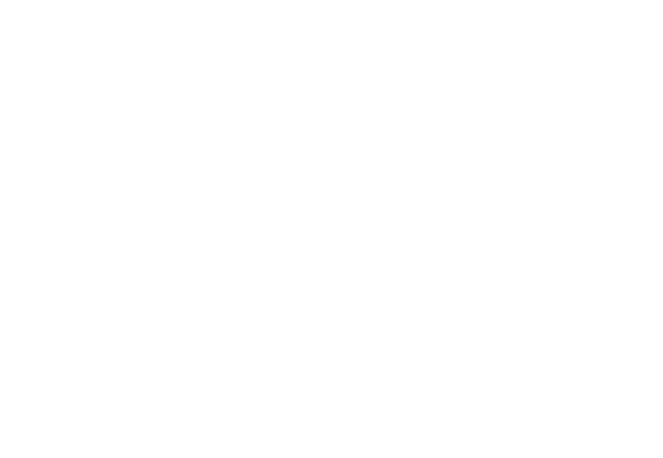
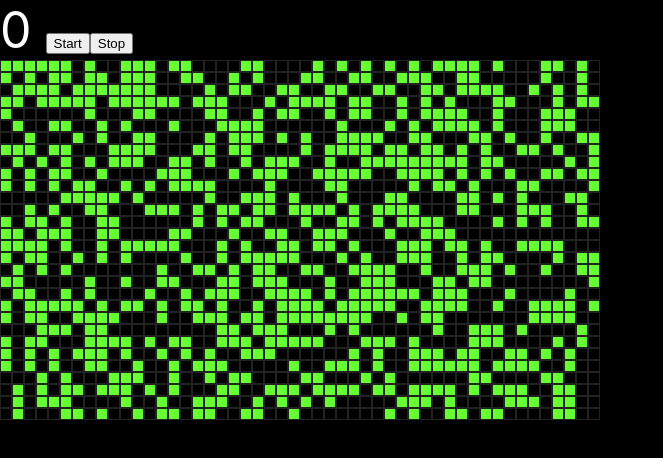
Before and after one commit to hinsxd/react-gameoflife, a React (Create React App) app: page / in a window 1280 px wide. Shown: the top 458 px of the page, without its empty margins (0-663 px from the left). Built offline with nearby package versions, Linux system fonts and the light colour scheme.

Commit message:
Grow logic, basic style, Click handler

```diff
--- a/package.json
+++ b/package.json
@@ -10,9 +10,12 @@
     "@types/node": "^12.0.0",
     "@types/react": "^16.9.0",
     "@types/react-dom": "^16.9.0",
+    "@types/styled-components": "^4.4.2",
+    "immer": "^5.2.1",
     "react": "^16.12.0",
     "react-dom": "^16.12.0",
     "react-scripts": "3.3.0",
+    "styled-components": "^5.0.0",
     "typescript": "~3.7.2"
   },
   "scripts": {
--- a/src/App.tsx
+++ b/src/App.tsx
@@ -1,7 +1,162 @@
-import React from 'react';
+import React, { useReducer, Reducer, useEffect } from 'react';
+import styled, { css } from 'styled-components';
+import produce from 'immer';
+import useInterval from './useInterval';
+type AppState = {
+  board: boolean[][];
+  gen: number;
+  growing: boolean;
+  pendingGrow: { i: number; j: number } | null;
+};
+type Action =
+  | { type: 'GROW' }
+  | { type: 'START' }
+  | { type: 'STOP' }
+  | { type: 'PRESS'; payload: { i: number; j: number } };
 
-const App: React.FC = () => {
-  return <div></div>;
+const AppReducer: Reducer<AppState, Action> = (state, action) => {
+  return produce(state, draft => {
+    switch (action.type) {
+      case 'GROW':
+        draft.gen++;
+        if (state.pendingGrow) {
+          const { i, j } = state.pendingGrow;
+          draft.board[i][j] = true;
+          draft.pendingGrow = null;
+        }
+        const { board } = state;
+        for (let i = 0; i < board.length; i++) {
+          const row = board[i];
+          for (let j = 0; j < row.length; j++) {
+            const cell = board[i][j];
+            let count = 0;
+            const dir = [-1, 0, 1];
+            dir.forEach(dirX =>
+              dir.forEach(dirY => {
+                if (
+                  !(dirX === 0 && dirY === 0) &&
+                  i + dirX >= 0 &&
+                  i + dirX < board.length &&
+                  j + dirY >= 0 &&
+                  j + dirY < row.length
+                ) {
+                  if (!!board[i + dirX][j + dirY]) {
+                    count++;
+                  }
+                }
+              })
+            );
+            if (cell === false && count === 3) {
+              draft.board[i][j] = true;
+            }
+            if (cell === true && (count >= 4 || count <= 1)) {
+              draft.board[i][j] = false;
+            }
+          }
+        }
+        break;
+      case 'PRESS':
+        draft.pendingGrow = action.payload;
+        break;
+      case 'START':
+        draft.growing = true;
+        break;
+      case 'STOP':
+        draft.growing = false;
+        break;
+    }
+  });
 };
 
+const initializer = ({
+  cols,
+  rows
+}: {
+  cols: number;
+  rows: number;
+}): AppState => {
+  const board = [...Array(rows)].map(x => Array(cols).fill(false));
+  for (let i = 0; i < rows; i++) {
+    for (let j = 0; j < cols; j++) {
+      board[i][j] = Math.random() > 0.5;
+    }
+  }
+  return {
+    board,
+    gen: 0,
+    growing: false,
+    pendingGrow: null
+  };
+};
+const App: React.FC = () => {
+  const [{ board, gen, growing }, dispatch] = useReducer(
+    AppReducer,
+    { cols: 50, rows: 30 },
+    initializer
+  );
+
+  useInterval(
+    () => {
+      dispatch({ type: 'GROW' });
+    },
+    growing ? 150 : null
+  );
+
+  const handleStart = () => dispatch({ type: 'START' });
+  const handleStop = () => dispatch({ type: 'STOP' });
+  const handleClick = (i: number, j: number) => () =>
+    dispatch({ type: 'PRESS', payload: { i, j } });
+  return (
+    <Wrapper>
+      <div style={{ color: '#fff', fontSize: 50 }}>
+        {gen} <button onClick={handleStart}>Start</button>
+        <button onClick={handleStop}>Stop</button>
+      </div>
+      <Grid>
+        {board.map((row, i) => (
+          <Row key={`row-${i}`}>
+            {row.map((alive, j) => (
+              <div
+                style={{
+                  flex: '0 0 10px',
+                  height: '10px',
+                  border: '1px solid #222',
+                  background: alive ? `rgb(102, 255, 51)` : '#000'
+                }}
+                key={`cell-${j}`}
+                onClick={handleClick(i, j)}
+              />
+            ))}
+          </Row>
+        ))}
+      </Grid>
+    </Wrapper>
+  );
+};
+
+const Wrapper = styled.div`
+  width: 100vw;
+  height: 100vh;
+  background: #000;
+`;
+const Grid = styled.div`
+  display: flex;
+  flex-direction: column;
+`;
+const Row = styled.div`
+  flex: 0;
+  display: flex;
+  flex-direction: row;
+`;
+// const Cell = styled.div<{ alive?: boolean }>`
+//   flex: 0 0 10px;
+//   height: 10px;
+//   border: 1px solid #222;
+//   ${p =>
+//     p.alive &&
+//     css`
+
+//     `}
+// `;
+
 export default App;
--- /dev/null
+++ b/src/useInterval.tsx
@@ -0,0 +1,20 @@
+import { useEffect, useRef } from 'react';
+
+const useInterval = (callback: Function, delay?: number | null) => {
+  const savedCallback = useRef<Function>(() => {});
+
+  useEffect(() => {
+    savedCallback.current = callback;
+  });
+
+  useEffect(() => {
+    if (delay !== null) {
+      const interval = setInterval(() => savedCallback.current(), delay || 0);
+      return () => clearInterval(interval);
+    }
+
+    return undefined;
+  }, [delay]);
+};
+
+export default useInterval;
```
Also changed, not shown: 1 other file (tests, documents, lock files or other folders).
